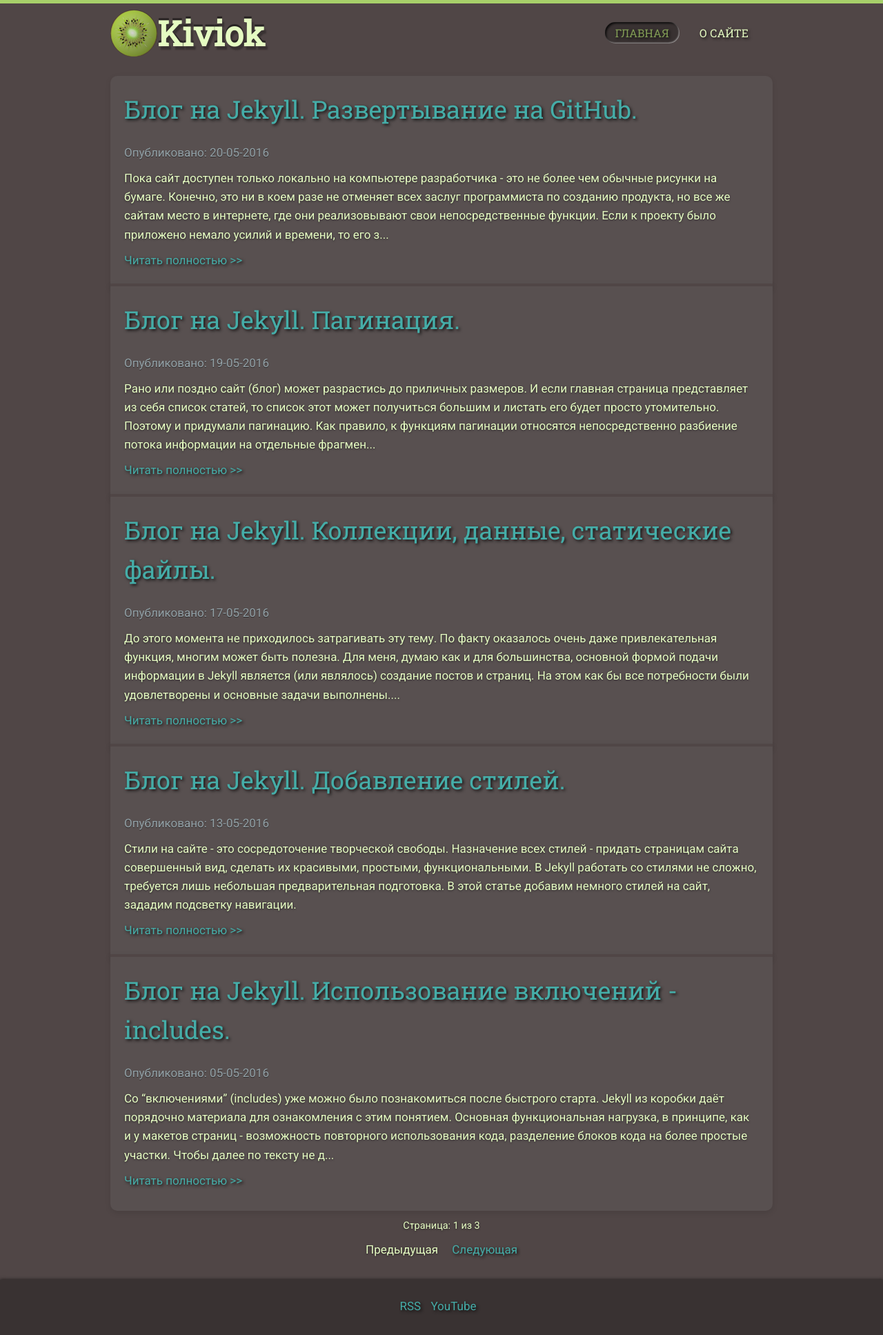
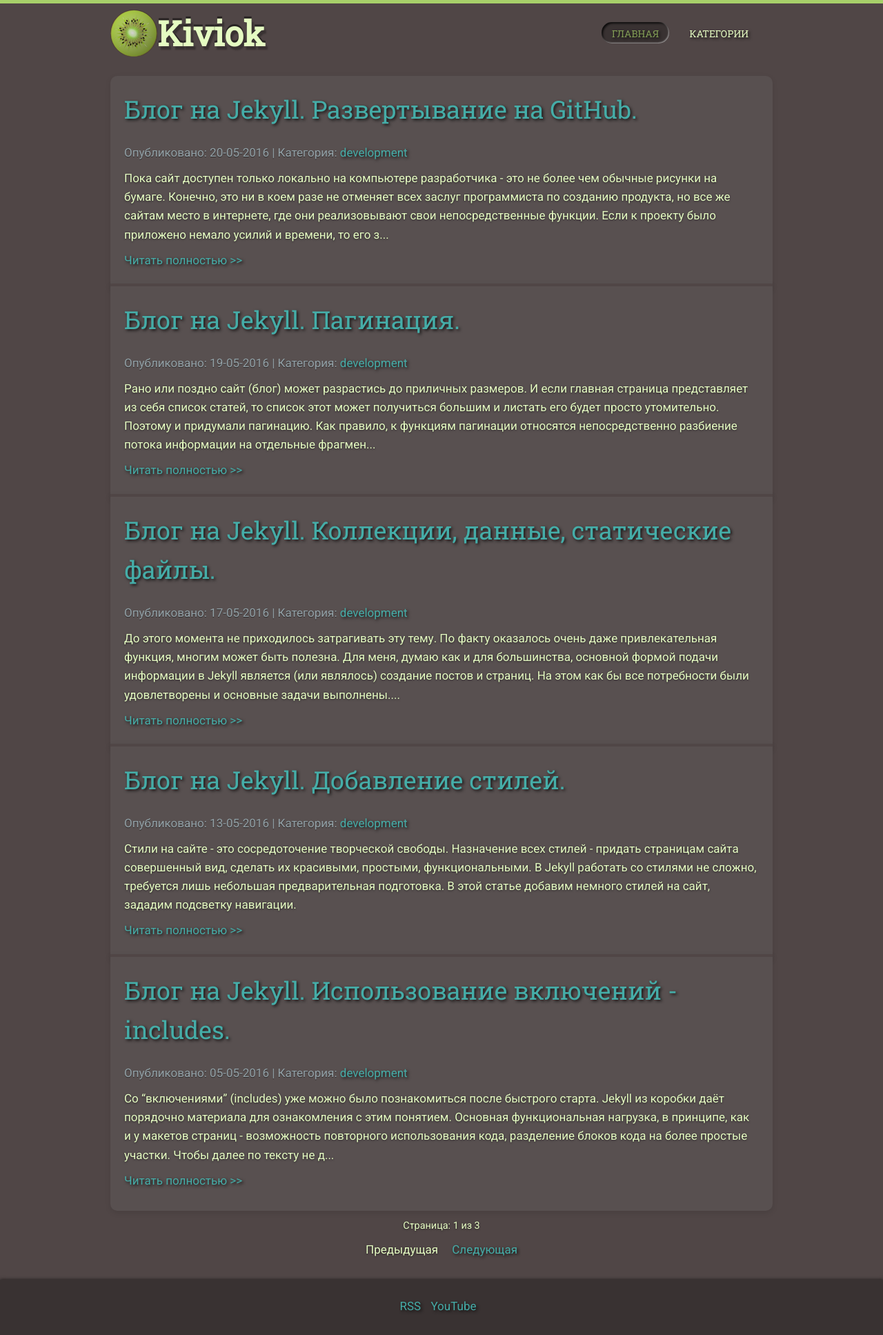
Before and after one commit to kiviok/kiviok.github.io, a Jekyll site: the page built from index.html, in a window 1280 px wide. Shown: the whole page at 69% size. Built offline with Jekyll 4.4.1, drawn with Linux system fonts in a browser that asks for light colours; the list of posts is cut into pages by our own code.

Commit message:
add category to pre post

```diff
--- a/_includes/nav.html
+++ b/_includes/nav.html
@@ -1,4 +1,4 @@
 <ul class="nav">
     <li><a class="{% if page.url == '/' %} active {% endif %}" href="{{ "/" | prepend: site.baseurl }}"><span class="tab-name">Главная</span></a></li>
-    <li><a class="{% if page.url == '/about/' %} active {% endif %}" href="{{ "/about/" | prepend: site.baseurl }}"><span class="tab-name">О сайте</span></a></li>
+    <li><a class="{% if page.url == '/categories/' %} active {% endif %}" href="{{ "/categories/" | prepend: site.baseurl }}"><span class="tab-name">Категории</span></a></li>
 </ul>
--- a/_pages/categories.html
+++ b/_pages/categories.html
@@ -23,10 +23,10 @@ permalink: /categories/
 	{% endif %}
 {% endfor %}
 
-<h3>Categories</h3>
+<h3>Список всех статей по доступным категориям.</h3>
 
 {% for cat in cats %}
-<h4 id="{{ cat | slugify }}">{{ cat }}</h4>
+<h4 id="{{ cat | slugify }}"> - {{ cat }}</h4>
 <ul>
 	{% for post in site.categories.[cat] %}
 	<li>
--- a/_scss/3-blocks/_nav.scss
+++ b/_scss/3-blocks/_nav.scss
@@ -5,7 +5,7 @@
     display: inline-block;
     .tab-name {
       text-transform: uppercase;
-      font-size: 1.6rem;
+      font-size: 1.4rem;
       // font-weight: 600;
     }
 
--- a/css/main.css
+++ b/css/main.css
@@ -715,11 +715,10 @@ body {
   margin-bottom: 20px;
   width: 100%;
   max-width: 960px;
-  min-width: 430px;
   display: -ms-flexbox;
   display: flex;
-  -ms-flex-wrap: nowrap;
-      flex-wrap: nowrap;
+  -ms-flex-wrap: wrap;
+      flex-wrap: wrap;
   -ms-flex-item-align: center;
       align-self: center;
   -ms-flex-pack: start;
@@ -743,7 +742,6 @@ body {
       align-self: center;
   width: 100%;
   max-width: 960px;
-  min-width: 430px;
   -ms-flex-positive: 1;
       flex-grow: 1;
   box-sizing: border-box;
@@ -827,7 +825,7 @@ blockquote {
     display: inline-block; }
     .nav li .tab-name {
       text-transform: uppercase;
-      font-size: 1.6rem; }
+      font-size: 1.4rem; }
     .nav li a {
       padding: 0.2rem 1.5rem 0.2rem 1.5rem;
       margin-right: 1rem;
--- a/index.html
+++ b/index.html
@@ -7,9 +7,11 @@ layout: default
 <article>
   <h3><a href="{{ post.url | prepend: site.baseurl }}">{{ post.title }}</a></h3>
   <span class="post-meta">
-    Опубликовано: {{ post.date | date: "%d-%m-%Y" }}
+    Опубликовано: {{ post.date | date: "%d-%m-%Y" }} |
     <!-- Автор: {{ site.author }} -->
+    Категория: <a href="{{site.baseurl}}/categories/#{{post.category}}">{{ post.category}}</a>
   </span>
+
   {{ post.excerpt | strip_html | truncate: 350}}
   <a class="read-more" href="{{ post.url | prepend: site.baseurl }}">Читать полностью >></a>
 </article>
```
Also changed, not shown: _scss/2-basics/_layout.scss (+4 -13 lines).
